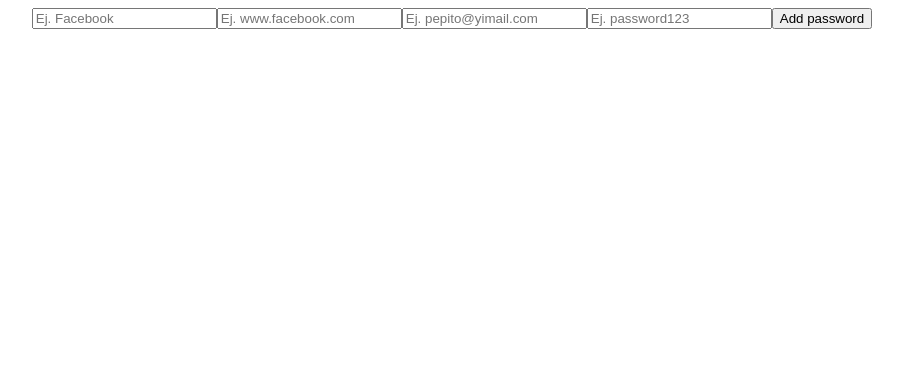
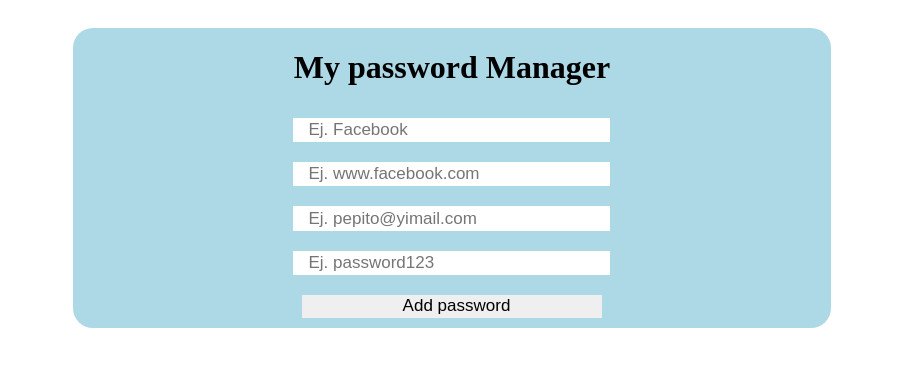
Before and after one commit to sejoma989/passwordManager, a React (Create React App) app in the folder client/: page / in a window 1280 px wide. Shown: the top 366 px of the page, without its empty margins (188-1091 px from the left). Built offline with nearby package versions, Linux system fonts and the light colour scheme.

Commit message:
Styling app and creating connecting routes

```diff
--- a/client/src/App.css
+++ b/client/src/App.css
@@ -1,3 +1,34 @@
 .App {
-  text-align: center;
+  display: flex;
+  flex-direction: column;
+  justify-content: center;
+  align-items: center;
 }
+
+.AddingPassword {
+  display: flex;
+  flex-direction: column;
+  justify-content: center;
+  align-items: center;
+  background-color: lightblue;
+  width: 60%;
+  height: 300px;
+  border-radius: 20px;
+  margin-top: 20px;
+}
+
+.AddingPassword button, input {
+  width: 300px;
+  height: 40px;
+  border: none;
+  border-radius: 7 px;
+  margin: 10px;
+  padding-left: 15px;
+  font-size: 17px;
+
+
+}
+
+button {
+  cursor: pointer;
+}
--- a/client/src/App.js
+++ b/client/src/App.js
@@ -1,12 +1,44 @@
 import './App.css';
+import {useState} from 'react';
 
 function App() {
+
+  const [name, setName] = useState('')
+  const [url, setUrl] = useState('')
+  const [username, setUsername] = useState('')
+  const [password, setPassword] = useState('')
+
   return <div className="App">
     <div className="AddingPassword">
-      <input type="text" placeholder="Ej. Facebook" />
-      <input type="text" placeholder="Ej. www.facebook.com" />
-      <input type="text" placeholder="Ej. pepito@yimail.com" />
-      <input type="text" placeholder="Ej. password123" />
+      <h1>My password Manager</h1>
+      <input
+        type="text"
+        placeholder="Ej. Facebook"
+        onChange={(event) => {
+          setName(event.target.value);
+        }}
+      />
+      <input
+        type="text"
+        placeholder="Ej. www.facebook.com"
+        onChange={(event) => {
+          setUrl(event.target.value);
+        }}
+      />
+      <input
+        type="text"
+        placeholder="Ej. pepito@yimail.com"
+        onChange={(event) => {
+          setUsername(event.target.value);
+        }}
+      />
+      <input
+        type="text"
+        placeholder="Ej. password123"
+        onChange={(event) => {
+          setPassword(event.target.value);
+        }}
+      />
       <button>Add password</button>
     </div>
   </div>
```
Also changed, not shown: 2 other files (tests, documents, lock files or other folders).
